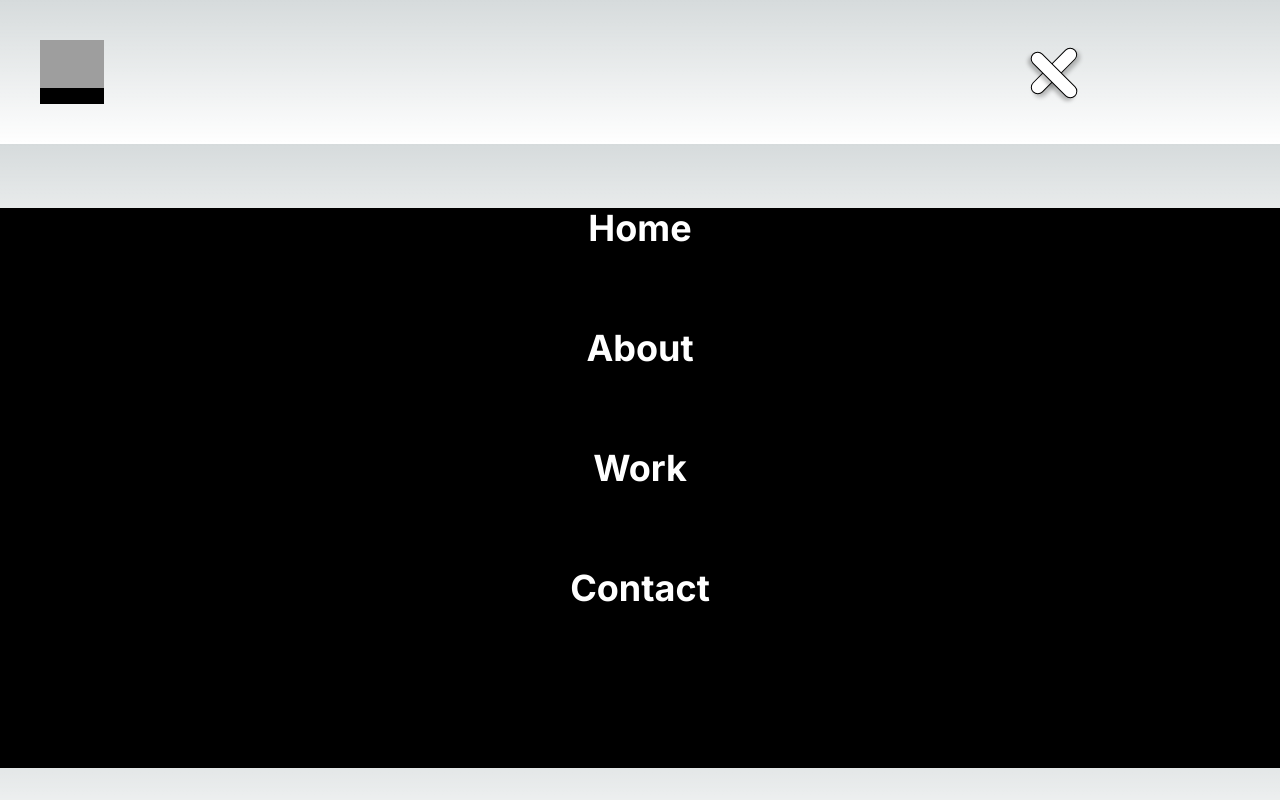
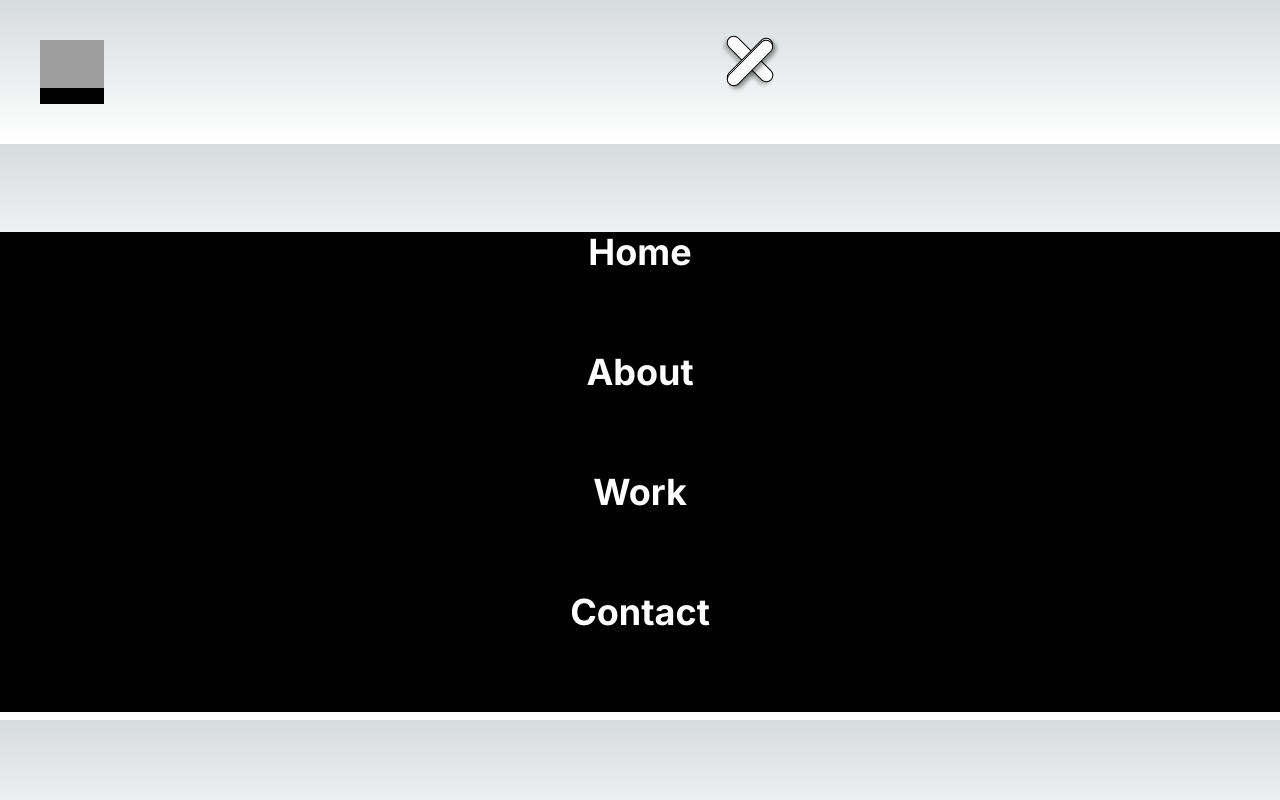
Before and after one commit to priyanshusaini105/byte-firm, a Next.js app: page / in a window 1280 px wide. Both pictures are taken after a click on the element 752 px from the left and 77 px from the top of the page. Built offline with nearby package versions, Linux system fonts and the light colour scheme; grey boxes are pictures that could not be loaded.

Commit message:
Three lines animation added to Navbar

```diff
--- a/src/app/globals.css
+++ b/src/app/globals.css
@@ -26,6 +26,9 @@ body {
     rgb(var(--background-start-rgb));
 }
 
+
+
+
 .nav-line{
 width: 60px;
 height: 14px;
@@ -33,26 +36,18 @@ border-radius: 50px;
 border: 1px solid #000;
 background: #FFF;
 box-shadow: 0px 4px 4px 0px rgba(0, 0, 0, 0.25);
+transition: ease-in-out all 1s;
+
 
 }
 .nav-line-1{
-  margin-top: -10px;
-  width: 60px;
-  height: 14px;
-  border-radius: 50px;
-  border: 1px solid #000;
-  background: #FFF;
-  box-shadow: 0px 4px 4px 0px rgba(0, 0, 0, 0.25);
   transform: rotate(44.84deg);
+  transition: ease-in-out all 1s;
 
 }
 .nav-line-2{
+  margin-top: -16px;
+  transform: rotate(-45.281deg);
+  transition: ease-in-out all 1s;
 
-  width: 60px;
-  height: 14px;
-  border-radius: 50px;
-  border: 1px solid #000;
-  background: #FFF;
-  box-shadow: 0px 4px 4px 0px rgba(0, 0, 0, 0.25);
-  transform: rotate(-45.281deg);
 }
--- a/src/components/Navbar.tsx
+++ b/src/components/Navbar.tsx
@@ -15,29 +15,39 @@ export default function Navbar() {
         </div>
 
         <div className="items mt-12 mb-10 ml-[45%]   w-16">
-          {istoggle
-            ? <div className='flex flex-col gap-2' onClick={() => {
-              settoggle(false)
-            }}>
-              <div className='nav-line' />
-              <div className='nav-line' />
-              <div className='nav-line' />
-            </div> :
-            <div className=' absolute top-0 left-0 flex flex-col w-[100vw] h-[100vh]  '>
-              <div className='flex flex-col relative mt-16 ml-[80vw]  h-16 w-16 ' onClick={() => {
-                settoggle(true)
-              }}>
-                <div className='nav-line-2' />
-                <div className='nav-line-1' />
-              </div>
-              <div className='relative w-full h-[70vh] bg-black text-white mt-20 flex flex-col gap-20'>
+          <div id='line' className='inline-flex flex-col gap-1' onClick={() => {
+            settoggle(() => {
+              return (
+                !istoggle
+              )
+            })
+            var line = document.getElementById("line")
+            var line1 = document.getElementById("line1")
+            var line2 = document.getElementById("line2")
+            var line3 = document.getElementById("line3")
+            // line?.classList.toggle("gap-1")
+            line1?.classList.toggle("nav-line-1")
+            line2?.classList.toggle("nav-line-2")
+            line3?.classList.toggle("nav-line-2")
+          }}>
+            <div id='line1' className='nav-line' />
+            <div id='line2' className='nav-line' />
+            <div id='line3' className='nav-line' />
+          </div>
+          <div>
+            {istoggle
+              ? <div></div> :
+              <div className=' absolute z-10 left-0 flex flex-col w-[100vw] h-[70vh] mt-20 '>
+                <div className='relative w-full h-full bg-black text-white mt-20 flex flex-col gap-20'>
                   <div className='h-10 text-4xl font-bold text-center '>Home</div>
                   <div className='h-10 text-4xl font-bold text-center '>About</div>
                   <div className='h-10 text-4xl font-bold text-center '>Work</div>
                   <div className='h-10 text-4xl font-bold text-center '>Contact</div>
+                </div>
               </div>
-            </div>
-          }
+            }
+          </div>
+
 
         </div>
       </div>
```
